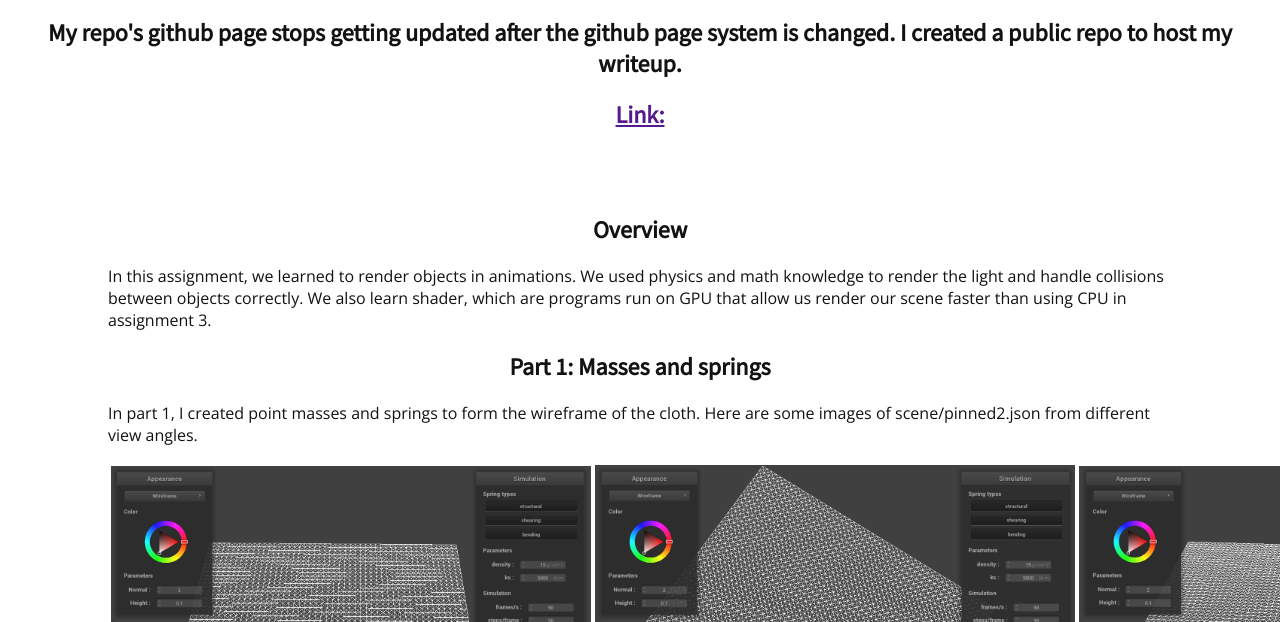
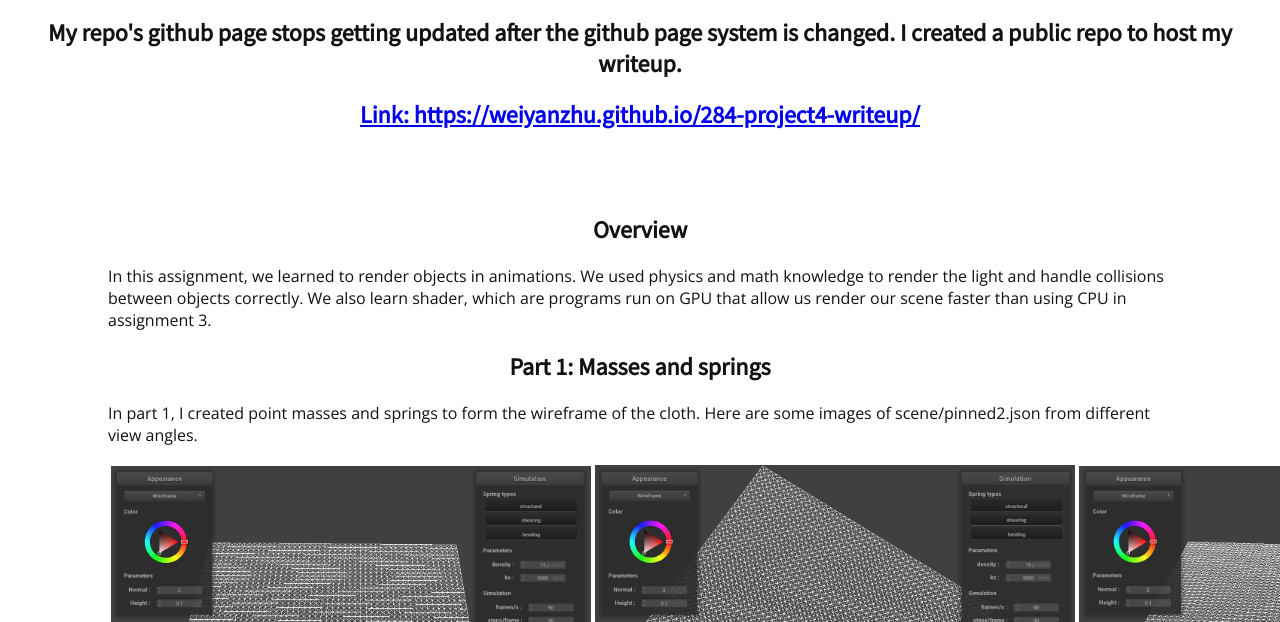
Before and after one commit to WeiyanZhu/284-project4-writeup, a plain HTML site: page docs/index.html in a window 1280 px wide. Shown: the part 178-800 px from the top of the page. Drawn offline with nearby package versions, Linux system fonts and the light colour scheme.

Commit message:
Update index.html

```diff
--- a/docs/index.html
+++ b/docs/index.html
@@ -30,7 +30,7 @@
     <h1 align="middle">Project 4: Cloth Simulator</h1>
     <h2 align="middle">Weiyan Zhu, CS184-weiyanzhu4</h2>
     <h2 align="middle">My repo's github page stops getting updated after the github page system is changed. I created a public repo to host my writeup.</h2>
-    <h2 align="middle"><a href="">Link:</a>  </h2>
+    <h2 align="middle"><a href="https://weiyanzhu.github.io/284-project4-writeup/">Link: https://weiyanzhu.github.io/284-project4-writeup/</a>  </h2>
     <br /><br />
 
     <div class="padded">
```
